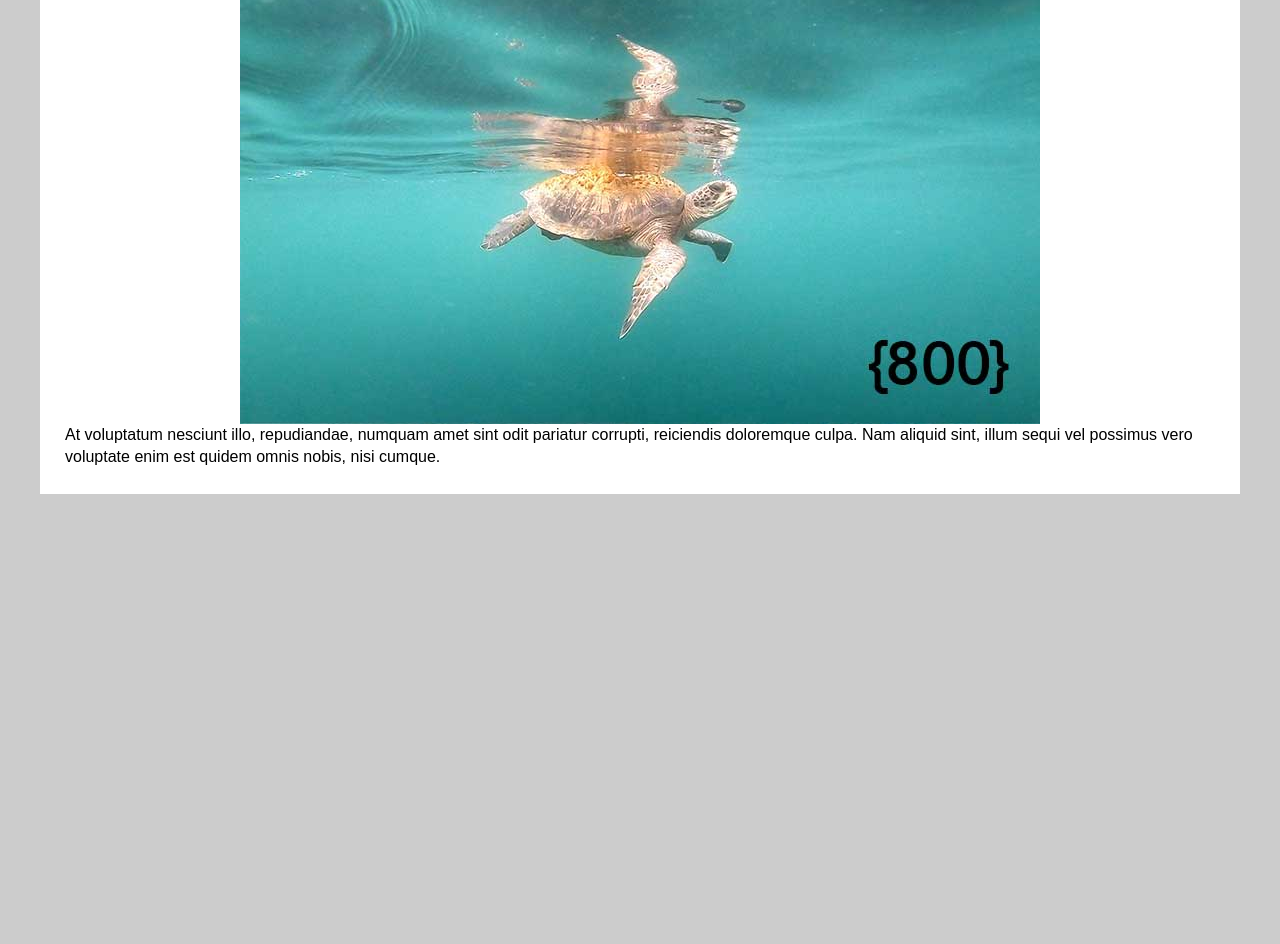
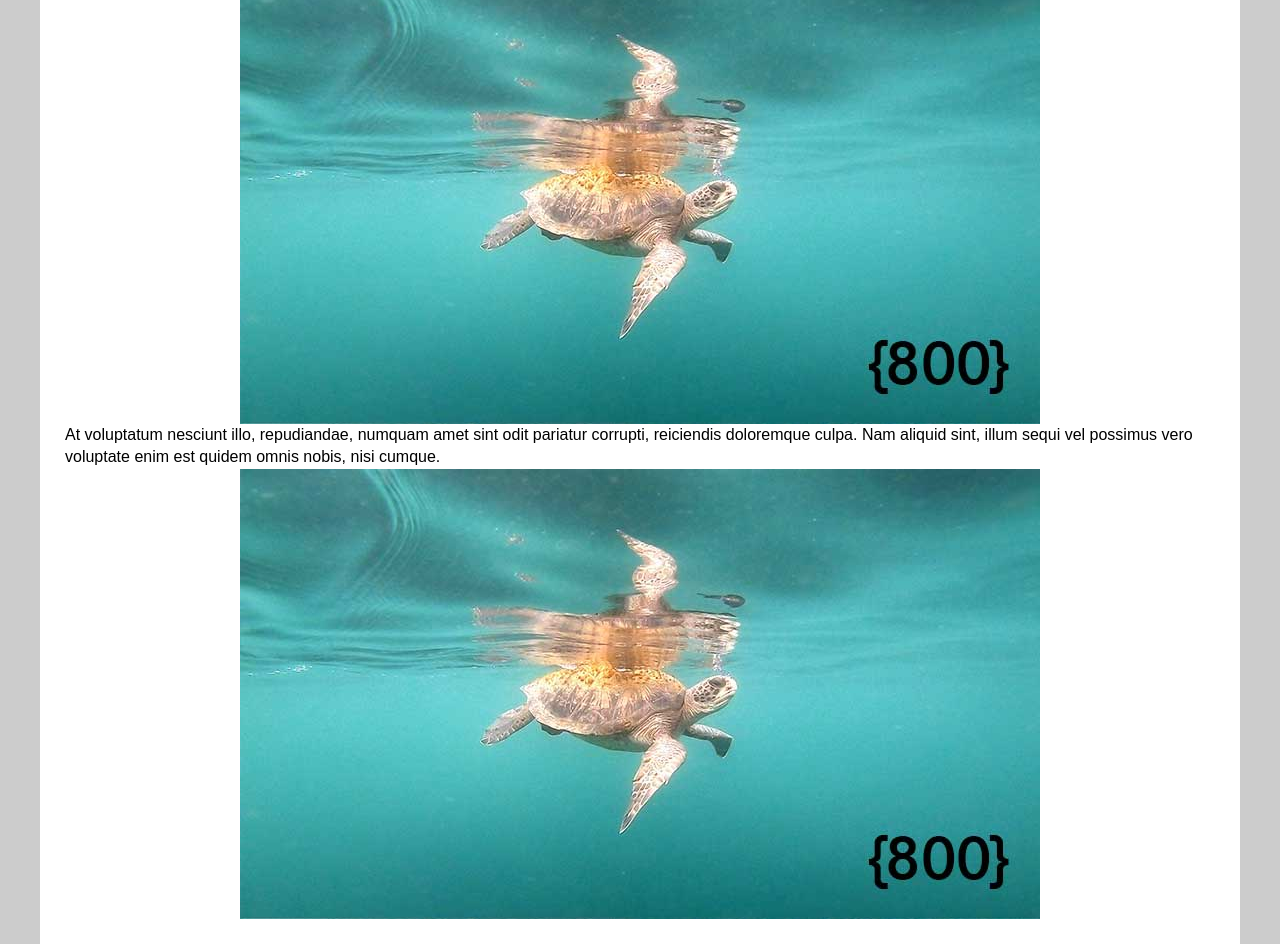
Before and after one commit to RodikYermak/rodion.yermakov.sd-gmail.com, a plain HTML site: page root/srcSet.html in a window 1280 px wide. Shown: the part 374-1318 px from the top of the page. Before the commit the page ends 868 px from the top, so only its background shows below. Drawn offline with Linux system fonts and the light colour scheme.

Commit message:
picture tag

```diff
--- a/root/srcSet.html
+++ b/root/srcSet.html
@@ -27,6 +27,13 @@
                            800px">
 
                 <p>At voluptatum nesciunt illo, repudiandae, numquam amet sint odit pariatur corrupti, reiciendis doloremque culpa. Nam aliquid sint, illum sequi vel possimus vero voluptate enim est quidem omnis nobis, nisi cumque.</p>
+
+                <picture>
+                    <source media="(max-width:250px)" srcset="images/turtle2-200.jpg">
+                    <source media="(max-width:450px)" srcset="images/turtle2-400.jpg">
+                    <source media="(min-width:451px)" srcset="images/turtle2-800.jpg">
+                    <img src="images/turtle2-800.jpg" alt="sea turtle">
+                </picture>
             </section>
         </main>
 
```
